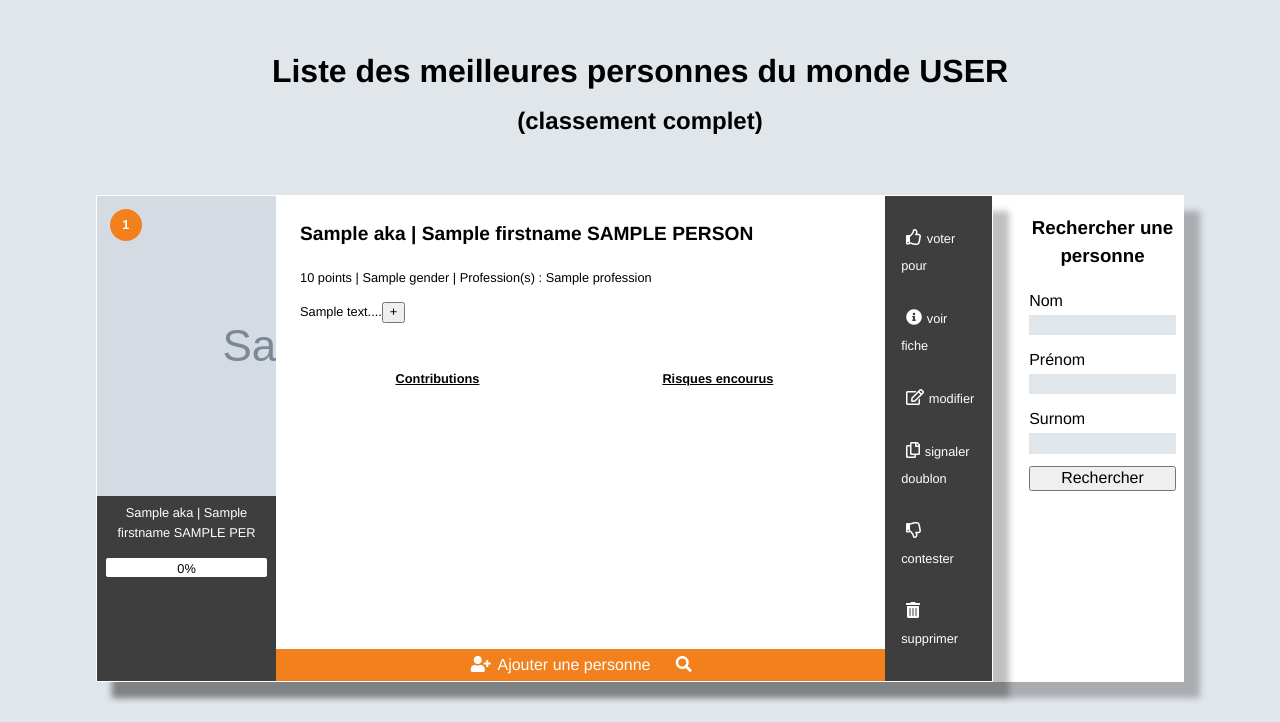
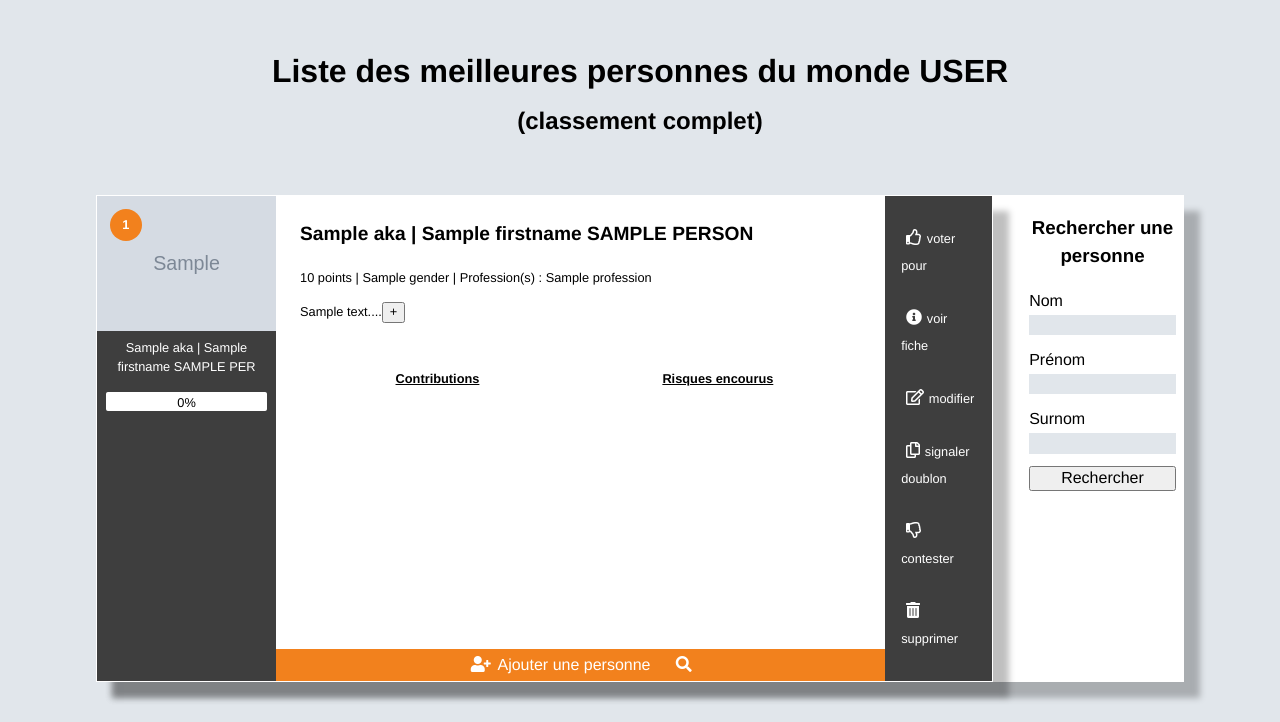
Before and after one commit to alexikiphenix/metacreaco, a PHP site: the page made by views/user/list_persons_view.php in a window 1280 px wide. Shown: the part 908-1630 px from the top of the page. Run offline with PHP 8.4, Linux system fonts and the light colour scheme; tables that the repository leaves empty or names only in its code hold one stand-in row (values such as "Sample post"); the template is opened without the code that fills it: most values are stand-ins (such as "Sample title", 1, 10 or a date in 2020); grey boxes marked "Sample" are stand-in pictures; data that the repository does not hold is empty; some libraries are stand-ins or nearby versions.

Commit message:
updating user interface

```diff
--- a/views/user/list_persons_view.php
+++ b/views/user/list_persons_view.php
@@ -24,7 +24,7 @@
 				</div>
 					<a href="index.php?class=person&action=show&person=<?= $p->getId() ?>">
 					<figure>
-						<img alt="<?= $p->getName() ?>" src="<?= $p->getImage() ?>">
+						<img class="item-img" alt="<?= $p->getName() ?>" src="<?= $p->getImage() ?>">
 						<figcaption>
 							<?php $fullName = Tools::showIf($p->getAka()," | ").''.$p->getFirstname().' '.strtoupper($p->getName()); ?>
 							<?= substr($fullName, 0, 40) ?>
```
